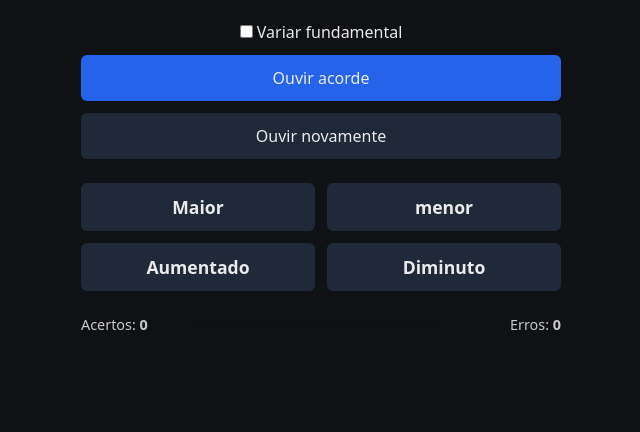
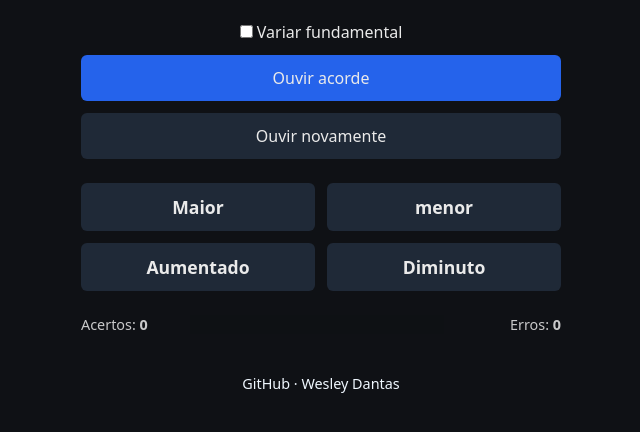
Before and after one commit to owesleydantas/ear-training, a website built with Vite: page index.html in a window 1280 px wide. Shown: the part 78-510 px from the top of the page, without its empty margins (319-959 px from the left). Built offline with nearby package versions, Linux system fonts and the light colour scheme.

Commit message:
UI: added footer to my GitHub

```diff
--- a/index.html
+++ b/index.html
@@ -38,6 +38,15 @@
             <span>Acertos: <strong id="hits">0</strong></span>
             <span>Erros: <strong id="misses">0</strong></span>
         </div>
+        <footer class="footer">
+            <a href="https://github.com/owesleydantas"
+            target="_blank"
+            rel="noopener noreferrer"
+            >
+            GitHub · Wesley Dantas
+        </a>
+
+        </footer>
     </main>
 
     <script type="module" src="/src/main.ts"></script>
--- a/src/style.css
+++ b/src/style.css
@@ -88,3 +88,19 @@ button:disabled {
   font-size: 0.9rem;
   opacity: 0.85;
 }
+
+.footer {
+  margin-top: 2.5rem;
+  text-align: center;
+  font-size: 0.9rem;
+}
+
+.footer a {
+  color: aliceblue;
+  text-decoration: none;
+  transition: color 0.2s ease;
+}
+
+.footer a:hover {
+  color: rgb(101, 255, 255);
+}
```
